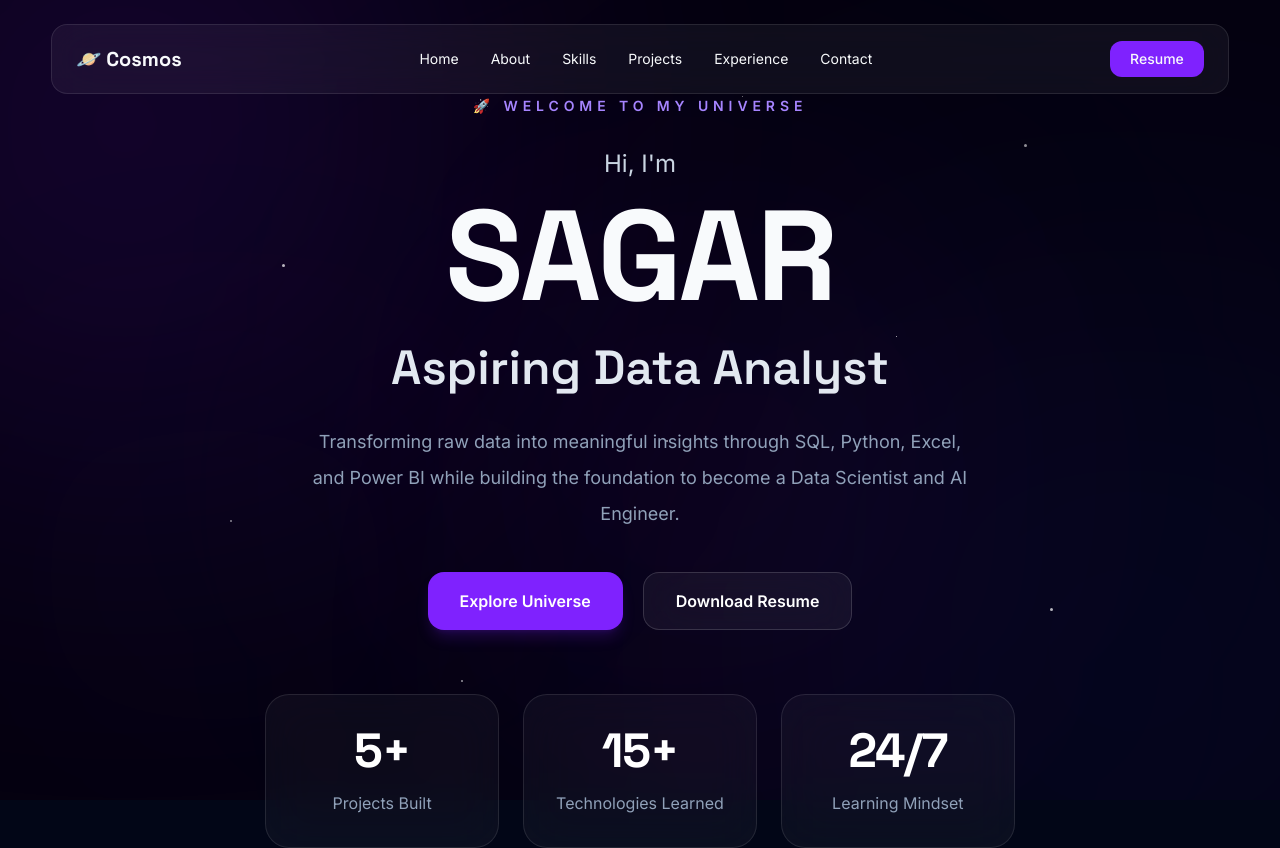
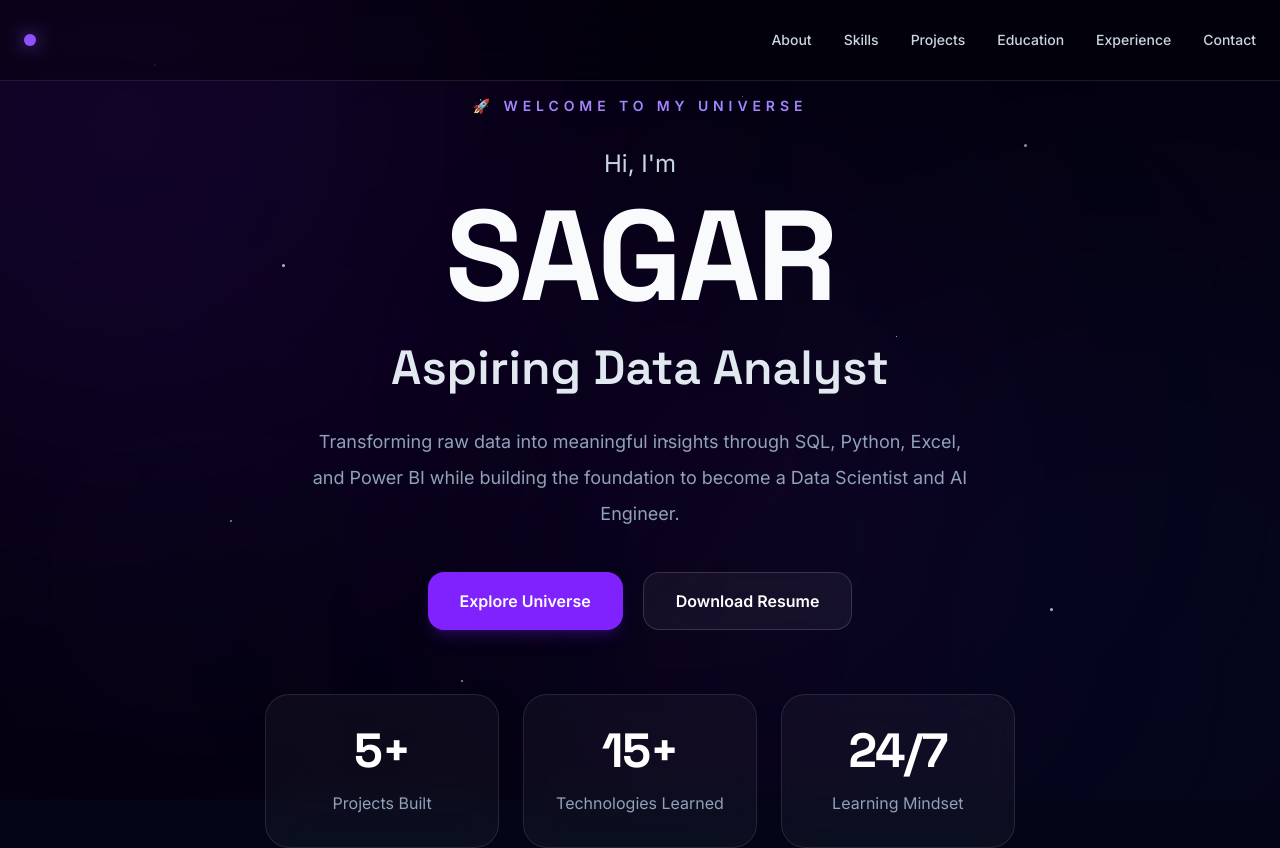
Before and after one commit to sagarmehra69/cosmos, a Next.js app: page / in a window 1280 px wide. Shown: the top 848 px of the page. Built offline with nearby package versions, Linux system fonts and the light colour scheme.

Commit message:
feat: add responsive navigation bar

```diff
--- a/app/page.tsx
+++ b/app/page.tsx
@@ -1,6 +1,5 @@
 import Background from "@/components/effects/Universe/Universe";
 import Hero from "@/components/sections/Hero/Hero";
-import Navbar from "@/components/layout/Navbar/Navbar";
 import About from "@/components/sections/About/About";
 import Skills from "@/components/sections/Skills";
 import Projects from "@/components/sections/Projects";
@@ -8,7 +7,7 @@ import Education from "@/components/sections/Education/Education";
 import Certifications from "@/components/sections/Certifications/Certifications";
 import Experience from "@/components/sections/Experience/Experience";
 import Contact from "@/components/sections/Contact/Contact";
-
+import Navbar from "@/components/layout/Navbar/Navbar";
 
 export default function Home() {
   return (
--- /dev/null
+++ b/components/layout/Navbar/MobileMenu.tsx
@@ -0,0 +1,11 @@
+"use client";
+
+import { Menu } from "lucide-react";
+
+export default function MobileMenu() {
+  return (
+    <button className="md:hidden">
+      <Menu />
+    </button>
+  );
+}
--- /dev/null
+++ b/components/layout/Navbar/NavLinks.tsx
@@ -0,0 +1,17 @@
+import { navigation } from "@/data/navigation";
+
+export default function NavLinks() {
+  return (
+    <nav className="hidden items-center gap-8 md:flex">
+      {navigation.map((item) => (
+        <a
+          key={item.name}
+          href={item.href}
+          className="text-sm font-medium text-slate-300 transition hover:text-violet-400"
+        >
+          {item.name}
+        </a>
+      ))}
+    </nav>
+  );
+}
--- /dev/null
+++ b/components/layout/Navbar/NavLogo.tsx
@@ -0,0 +1,20 @@
+export default function NavLogo() {
+  return (
+    <a
+      href="#"
+      aria-label="Home"
+      className="group flex items-center"
+    >
+      <span
+        className="
+          h-3 w-3 rounded-full
+          bg-violet-500
+          shadow-[0_0_18px_rgba(139,92,246,0.8)]
+          transition-all duration-300
+          group-hover:scale-125
+          group-hover:shadow-[0_0_28px_rgba(139,92,246,1)]
+        "
+      />
+    </a>
+  );
+}
--- a/components/layout/Navbar/Navbar.tsx
+++ b/components/layout/Navbar/Navbar.tsx
@@ -1,28 +1,19 @@
+import NavLogo from "./NavLogo";
+import NavLinks from "./NavLinks";
+import MobileMenu from "./MobileMenu";
+
 export default function Navbar() {
   return (
-    <header className="fixed top-0 left-0 w-full z-50 flex justify-center pt-6">
-      <nav className="w-[92%] max-w-7xl rounded-2xl border border-white/10 bg-white/5 backdrop-blur-xl">
-        <div className="flex items-center justify-between px-6 py-4">
+    <header className="fixed top-0 z-50 w-full border-b border-white/10 bg-black/30 backdrop-blur-xl">
+      <div className="mx-auto flex h-20 max-w-7xl items-center justify-between px-6">
 
-          <h1 className="text-xl font-bold">
-            🪐 Cosmos
-          </h1>
+        <NavLogo />
 
-          <ul className="hidden md:flex gap-8 text-sm">
-            <li>Home</li>
-            <li>About</li>
-            <li>Skills</li>
-            <li>Projects</li>
-            <li>Experience</li>
-            <li>Contact</li>
-          </ul>
+        <NavLinks />
 
-          <button className="rounded-xl bg-violet-600 px-5 py-2 text-sm font-medium hover:bg-violet-500 transition">
-            Resume
-          </button>
+        <MobileMenu />
 
-        </div>
-      </nav>
+      </div>
     </header>
   );
 }
--- /dev/null
+++ b/components/layout/Navbar/index.ts
@@ -0,0 +1 @@
+export { default } from "./Navbar";
--- a/data/navigation.ts
+++ b/data/navigation.ts
@@ -1,31 +1,31 @@
-export const navigation = [
+export interface NavigationItem {
+  name: string;
+  href: string;
+}
+
+export const navigation: NavigationItem[] = [
   {
-    title: "Home",
-    href: "/",
-  },
-
-  {
-    title: "About",
+    name: "About",
     href: "#about",
   },
-
   {
-    title: "Skills",
+    name: "Skills",
     href: "#skills",
   },
-
   {
-    title: "Projects",
+    name: "Projects",
     href: "#projects",
   },
-
   {
-    title: "Mission",
-    href: "#mission",
+    name: "Education",
+    href: "#education",
   },
-
   {
-    title: "Contact",
+    name: "Experience",
+    href: "#experience",
+  },
+  {
+    name: "Contact",
     href: "#contact",
   },
 ];
```
